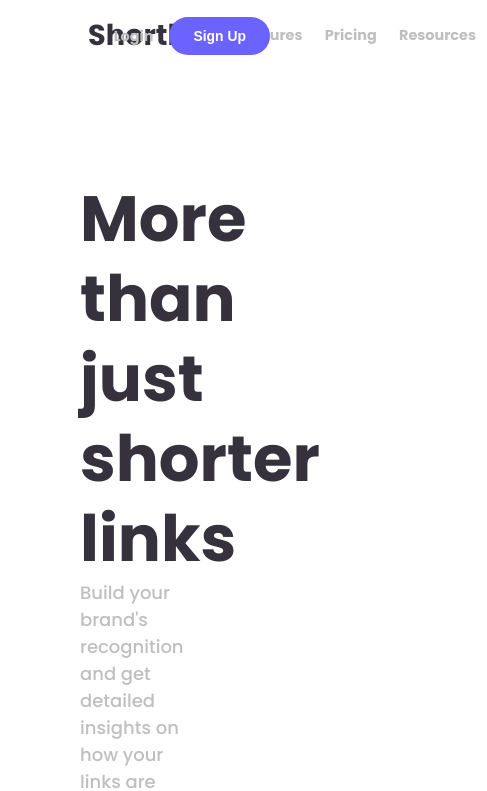
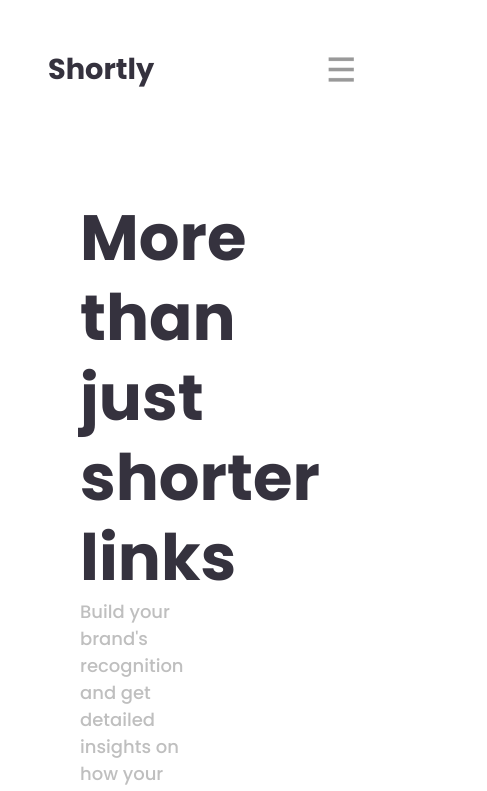
Before and after one commit to romeiro-bru/url-shortening, a React (Create React App) app: page / in a window 390 px wide. Shown: the top 791 px of the page, 487 px wide, since content can reach past the window. Built offline with nearby package versions, Linux system fonts and the light colour scheme.

Commit message:
Import menu img, Add breaking point

```diff
--- a/src/Components/Header/Header.jsx
+++ b/src/Components/Header/Header.jsx
@@ -1,4 +1,5 @@
 import './style.scss';
+import menu from '../../assets/images/menu.png';
 
 const items = [
   { name: "Features" },
@@ -10,7 +11,8 @@ export function Header() {
   return (
     <header>
       <ul>
-        <li>Shortly</li>
+        <li className="brand">Shortly</li>
+        <img className="menu" src={menu} alt="menu btn" />
         {items.map((item, i) => (
           <li key={i}>
             {item.name}
--- a/src/Components/Header/style.scss
+++ b/src/Components/Header/style.scss
@@ -16,7 +16,7 @@ header {
     }
   }
 
-  li:first-of-type {
+  .brand {
     margin: 0 2rem 0 3rem;
     color: var(--text-dark);
     font-weight: 700;
@@ -44,3 +44,25 @@ header {
     font-size: 0.87rem;
   }
 }
+
+.menu {
+  display: none;
+}
+
+@media (max-width: 890px) {
+  header {
+    margin-top: 3rem;
+  }
+  header ul {
+    display: contents;
+}
+  li:not(.brand), .login {
+    display: none;
+  }
+  .menu {
+    display: initial;
+    margin-right: 2rem;
+    width: 2.2rem;
+    opacity: 0.4;
+  }
+}
```
